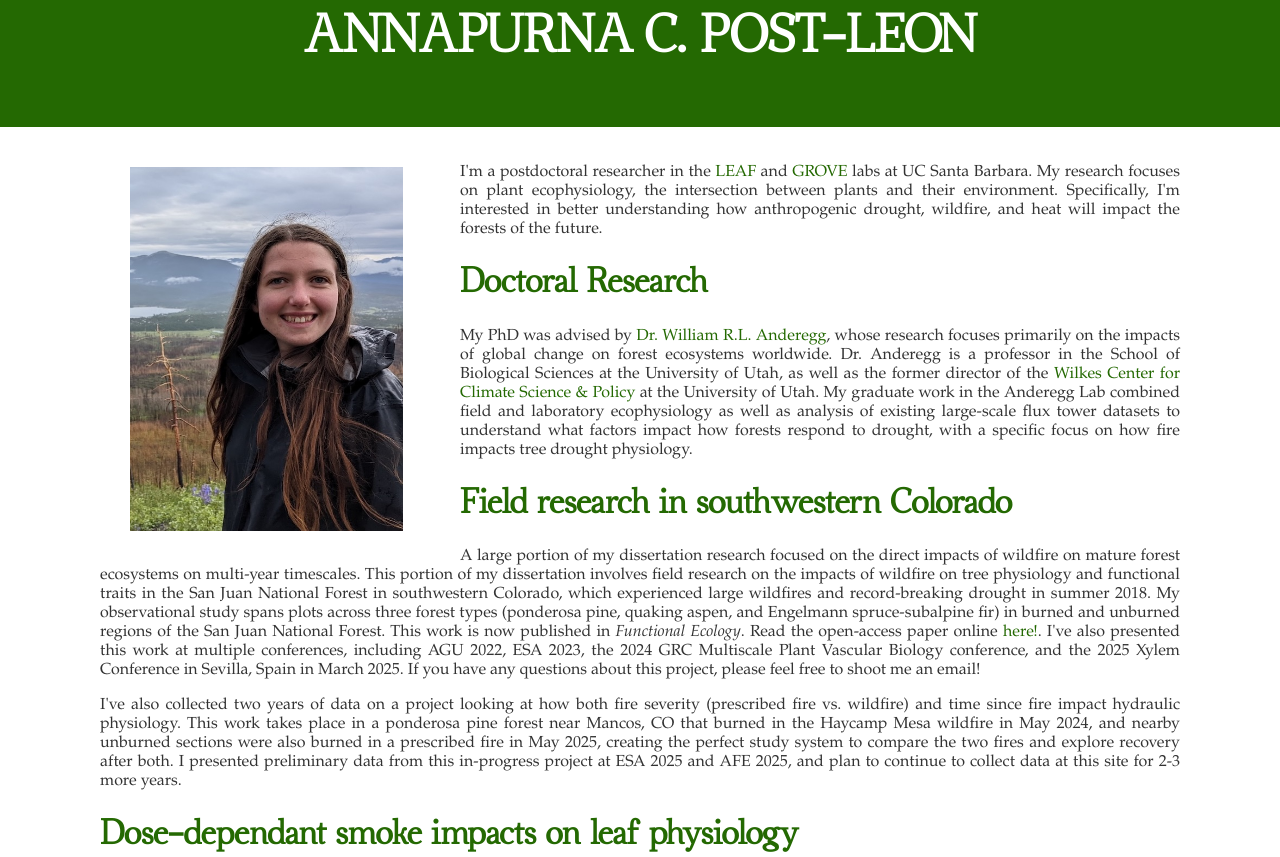
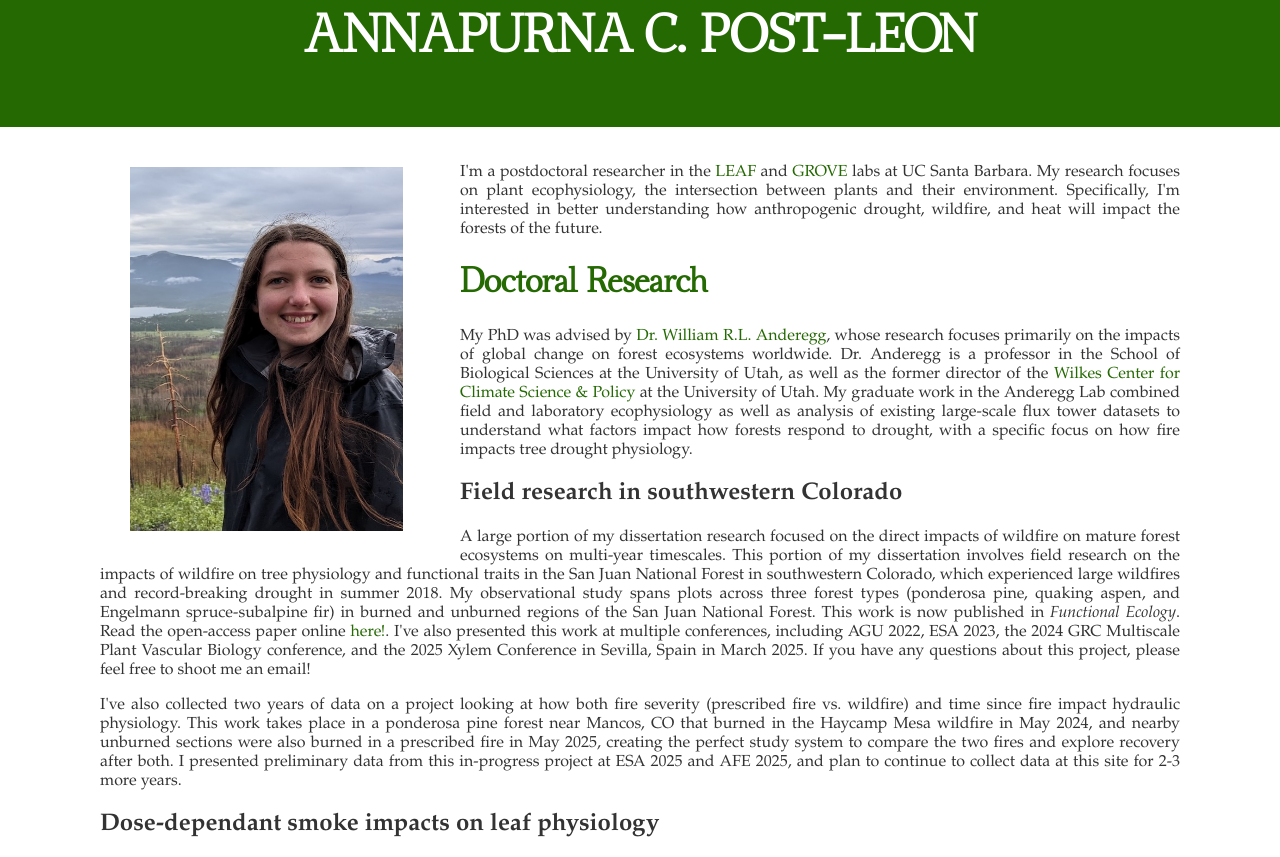
Before and after one commit to purnapl/purnapl.github.io, a plain HTML site: page index.html in a window 1280 px wide. Shown: the part 91-948 px from the top of the page. Drawn offline with Linux system fonts and the light colour scheme; files whose address does not match are found by name.

Commit message:
Update index.html

```diff
--- a/index.html
+++ b/index.html
@@ -109,7 +109,7 @@ li {display: inline;}
     fire impacts tree drought physiology.
 </p>
 
-<div class="header2">
+<div class="header3">
   <h2> Field research in southwestern Colorado </h2>
 </div>
     <p> A large portion of my dissertation research focused on the direct impacts of wildfire on mature forest ecosystems on
@@ -129,7 +129,7 @@ li {display: inline;}
       plan to continue to collect data at this site for 2-3 more years.
     </p>
 
-<div class="header2">
+<div class="header3">
   <h2> Dose-dependant smoke impacts on leaf physiology </h2>
 </div>
     <p> In addition to my research on the direct impacts of wildfire on tree physiology, I'm also interested in the more indirect impacts of smoke from wildfire
```
